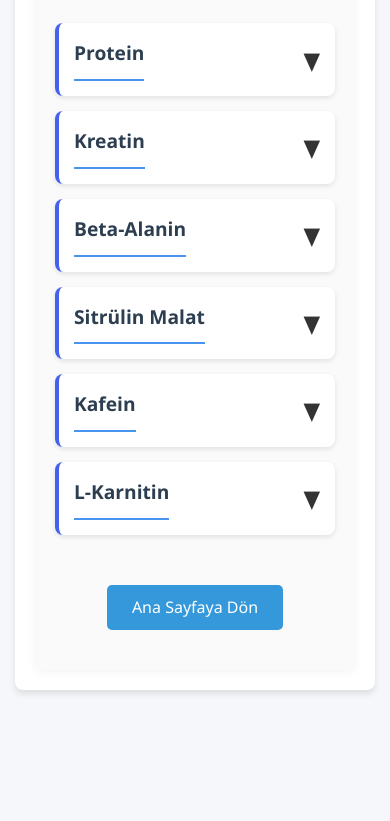
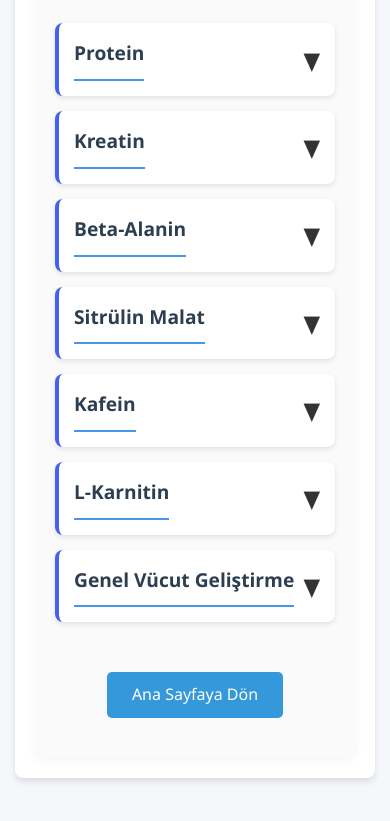
Before and after one commit to DrCremaster/on-gosterim-hesaplayici, a plain HTML site: page kaynakca.html in a window 390 px wide. Shown: the part 195-1016 px from the top of the page. Drawn offline with Linux system fonts and the light colour scheme.

Commit message:
Update kaynakca.html

```diff
--- a/kaynakca.html
+++ b/kaynakca.html
@@ -32,7 +32,7 @@
       cursor: pointer;
       transition: all 0.3s ease;
       border-left: 4px solid #4361ee;
-      text-align: left; /* Sola dayalı yapıyoruz */
+      text-align: left;
     }
     .supplement-header {
       display: flex;
@@ -44,7 +44,7 @@
       font-weight: 600;
       color: #2c3e50;
       margin: 0;
-      text-align: left; /* Başlık sola dayalı */
+      text-align: left;
     }
     .toggle-icon {
       font-size: 1.5rem;
@@ -55,7 +55,7 @@
       overflow: hidden;
       transition: max-height 0.5s ease, padding 0.3s ease;
       padding: 0;
-      text-align: left; /* İçerik sola dayalı */
+      text-align: left;
     }
     .kaynak-listesi.active {
       max-height: 1000px;
@@ -67,7 +67,7 @@
       background: #f8f9fa;
       border-radius: 5px;
       line-height: 1.6;
-      text-align: left; /* Kaynaklar sola dayalı */
+      text-align: left;
     }
     .kaynak-link {
       color: #4361ee;
@@ -115,12 +115,24 @@
       </div>
       <div class="kaynak-listesi" id="protein-kaynak">
         <div class="kaynak-item">
-          <strong>Morton 2018 Meta-Analiz:</strong> 1.6-2.2 g/kg dozunu destekler.
+          <strong>Morton 2018 Meta-Analiz:</strong> 1.6-2.2 g/kg (bulk/kilo alma için).
           <a href="https://pubmed.ncbi.nlm.nih.gov/28698222/" class="kaynak-link" target="_blank">Makaleyi Görüntüle</a>
         </div>
         <div class="kaynak-item">
-          <strong>Phillips 2016:</strong> Definasyon döneminde 2.3-3.1 g/kg önerisi.
-          <a href="https://pubmed.ncbi.nlm.nih.gov/26500462/" class="kaynak-link" target="_blank">Makaleyi Görüntüle</a>
+          <strong>Helms 2014:</strong> Definasyonda 2.3-3.1 g/kg yağsız kütle başına.
+          <a href="https://pubmed.ncbi.nlm.nih.gov/24092765/" class="kaynak-link" target="_blank">Makaleyi Görüntüle</a>
+        </div>
+        <div class="kaynak-item">
+          <strong>Schoenfeld 2018:</strong> 1.6-2.2 g/kg genel kullanım için yeterli.
+          <a href="https://pubmed.ncbi.nlm.nih.gov/29497353/" class="kaynak-link" target="_blank">Makaleyi Görüntüle</a>
+        </div>
+        <div class="kaynak-item">
+          <strong>Longland 2016:</strong> Definasyonda 2.4 g/kg'nin kas koruyucu etkisi.
+          <a href="https://pubmed.ncbi.nlm.nih.gov/26817506/" class="kaynak-link" target="_blank">Makaleyi Görüntüle</a>
+        </div>
+        <div class="kaynak-item">
+          <strong>Aragon 2017:</strong> 1.6-2.2 g/kg aralığının optimum olduğu.
+          <a href="https://pubmed.ncbi.nlm.nih.gov/29497353/" class="kaynak-link" target="_blank">Makaleyi Görüntüle</a>
         </div>
       </div>
     </div>
@@ -140,6 +152,14 @@
           <strong>Buford 2007:</strong> Veganlarda yüksek doz (0.075 g/kg) gereksinimi.
           <a href="https://pubmed.ncbi.nlm.nih.gov/17908291/" class="kaynak-link" target="_blank">Makaleyi Görüntüle</a>
         </div>
+        <div class="kaynak-item">
+          <strong>Rawson 2018:</strong> 3-5 g/gün kreatinin amatör sporcularda etkisi.
+          <a href="https://pubmed.ncbi.nlm.nih.gov/29497353/" class="kaynak-link" target="_blank">Makaleyi Görüntüle</a>
+        </div>
+        <div class="kaynak-item">
+          <strong>Cooper 2012:</strong> Kreatinin antrenman hacmini artırması.
+          <a href="https://pubmed.ncbi.nlm.nih.gov/22134272/" class="kaynak-link" target="_blank">Makaleyi Görüntüle</a>
+        </div>
       </div>
     </div>
 
@@ -158,6 +178,10 @@
           <strong>Saunders 2017:</strong> 0.1 g/kg'ye kadar güvenli.
           <a href="https://pubmed.ncbi.nlm.nih.gov/28615996/" class="kaynak-link" target="_blank">Makaleyi Görüntüle</a>
         </div>
+        <div class="kaynak-item">
+          <strong>Artioli 2010:</strong> 4-6 haftalık kullanımda dayanıklılık artışı.
+          <a href="https://pubmed.ncbi.nlm.nih.gov/20300003/" class="kaynak-link" target="_blank">Makaleyi Görüntüle</a>
+        </div>
       </div>
     </div>
 
@@ -175,6 +199,10 @@
         <div class="kaynak-item">
           <strong>Bendahan 2002:</strong> 0.15 g/kg dozunda ATP üretiminde artış.
           <a href="https://pubmed.ncbi.nlm.nih.gov/11792871/" class="kaynak-link" target="_blank">Makaleyi Görüntüle</a>
+        </div>
+        <div class="kaynak-item">
+          <strong>Pérez-Guisado 2010:</strong> 8 g sitrülinin amatör sporcularda etkisi.
+          <a href="https://pubmed.ncbi.nlm.nih.gov/20386132/" class="kaynak-link" target="_blank">Makaleyi Görüntüle</a>
         </div>
       </div>
     </div>
@@ -209,8 +237,34 @@
           <a href="https://pubmed.ncbi.nlm.nih.gov/29308661/" class="kaynak-link" target="_blank">Makaleyi Görüntüle</a>
         </div>
         <div class="kaynak-item">
+          <strong>Wall 2011:</strong> 2 g/gün L-karnitinin toparlanma etkisi.
+          <a href="https://pubmed.ncbi.nlm.nih.gov/21362068/" class="kaynak-link" target="_blank">Makaleyi Görüntüle</a>
+        </div>
+        <div class="kaynak-item">
           <strong>Examine.com:</strong> Yağ yakımı için etkinlik analizi.
           <a href="https://examine.com/supplements/l-carnitine/" class="kaynak-link" target="_blank">Kaynağı Görüntüle</a>
+        </div>
+      </div>
+    </div>
+
+    <!-- Genel Vücut Geliştirme Kartı -->
+    <div class="supplement-card" onclick="toggleKaynak('genel')">
+      <div class="supplement-header">
+        <h3 class="supplement-title">Genel Vücut Geliştirme</h3>
+        <span class="toggle-icon" id="genel-icon">▼</span>
+      </div>
+      <div class="kaynak-listesi" id="genel-kaynak">
+        <div class="kaynak-item">
+          <strong>Schoenfeld 2016:</strong> Haftada 2-3 antrenmanın yeterliliği.
+          <a href="https://pubmed.ncbi.nlm.nih.gov/27102172/" class="kaynak-link" target="_blank">Makaleyi Görüntüle</a>
+        </div>
+        <div class="kaynak-item">
+          <strong>Morton 2019:</strong> Set başına 6-12 tekrar aralığının etkinliği.
+          <a href="https://pubmed.ncbi.nlm.nih.gov/30153194/" class="kaynak-link" target="_blank">Makaleyi Görüntüle</a>
+        </div>
+        <div class="kaynak-item">
+          <strong>Helms 2015:</strong> Amatörler için beslenme ve antrenman rehberi.
+          <a href="https://pubmed.ncbi.nlm.nih.gov/25530447/" class="kaynak-link" target="_blank">Makaleyi Görüntüle</a>
         </div>
       </div>
     </div>
```
